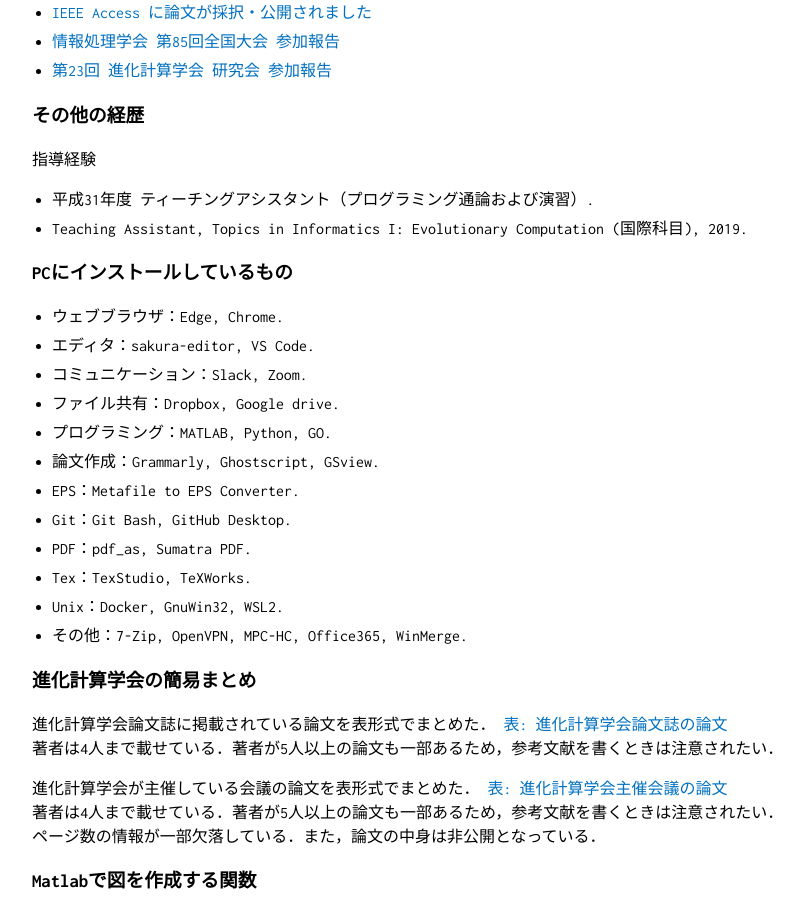
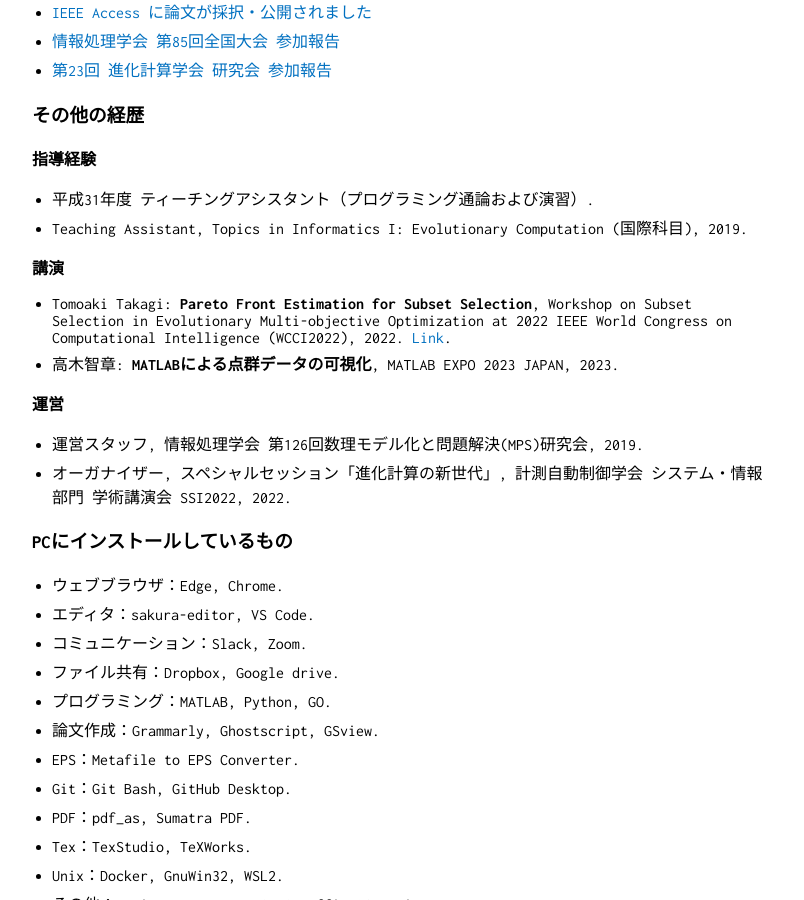
Before and after one commit to tomtkg/tomtkg.github.io, a Jekyll site: the page built from memo.md, in a window 1280 px wide and 900 px high, scrolled down 1713 px. Shown: the whole window, without its empty margins (228-1032 px from the left). Built offline with Jekyll 4.4.1, drawn with Linux system fonts in a browser that asks for light colours.

Commit message:
Update memo.md

```diff
--- a/memo.md
+++ b/memo.md
@@ -97,9 +97,17 @@
 - [第23回 進化計算学会 研究会 参加報告](https://www.timedia.co.jp/tech/20230413-tech)
 
 ### その他の経歴
-指導経験
+**指導経験**
 - 平成31年度 ティーチングアシスタント（プログラミング通論および演習）.
 - Teaching Assistant, Topics in Informatics I: Evolutionary Computation (国際科目), 2019.
+
+**講演**
+- Tomoaki Takagi: **Pareto Front Estimation for Subset Selection**, Workshop on Subset Selection in Evolutionary Multi-objective Optimization at 2022 IEEE World Congress on Computational Intelligence (WCCI2022), 2022. [Link](https://cse.sustech.edu.cn/faculty/~shangk/SS-WCCI/){:target="_blank"}.
+- 高木智章: **MATLABによる点群データの可視化**, MATLAB EXPO 2023 JAPAN, 2023.
+
+**運営**
+- 運営スタッフ, 情報処理学会 第126回数理モデル化と問題解決(MPS)研究会, 2019.
+- オーガナイザー, スペシャルセッション「進化計算の新世代」, 計測自動制御学会 システム・情報部門 学術講演会 SSI2022, 2022.
 
 ### PCにインストールしているもの
 - ウェブブラウザ：Edge, Chrome.
```
